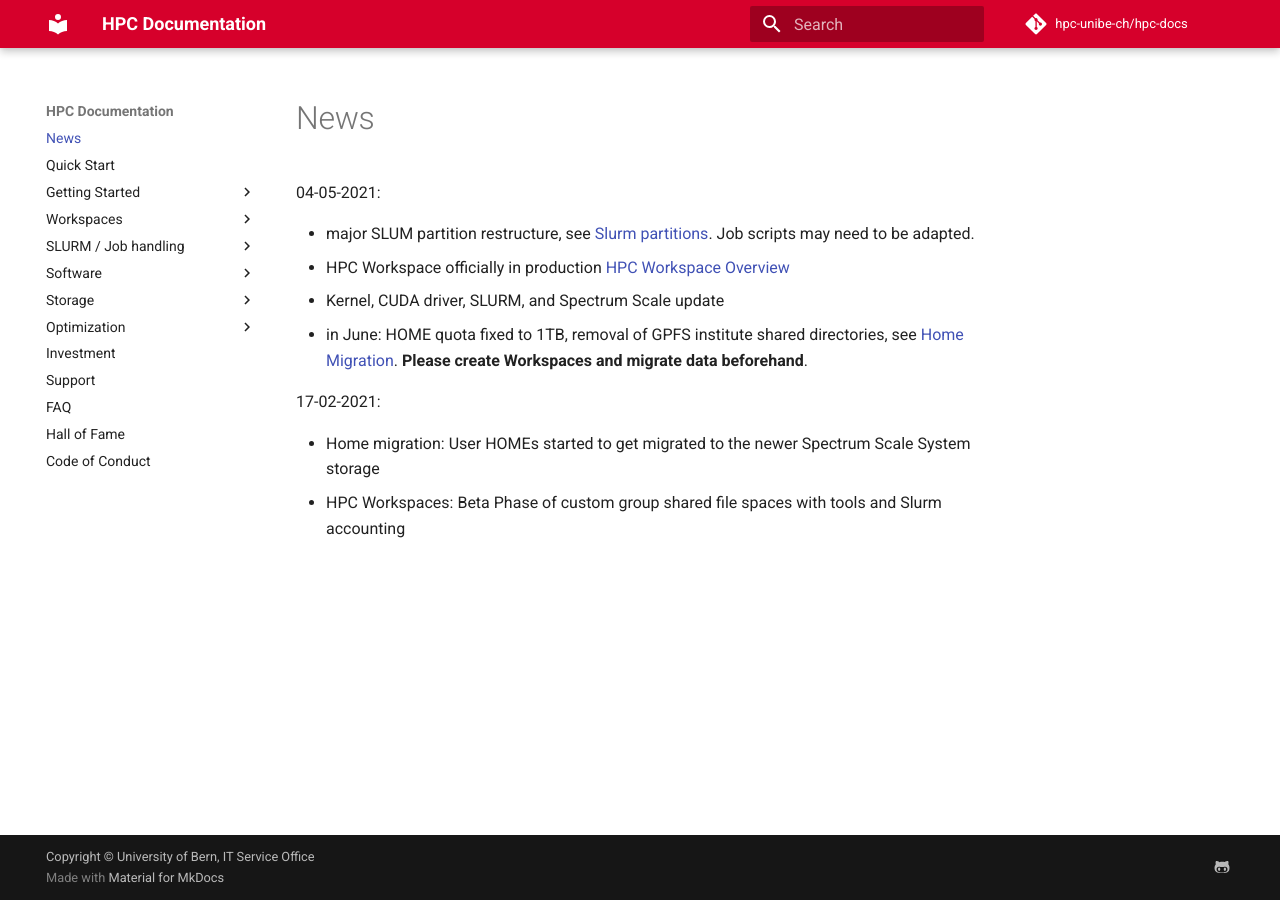
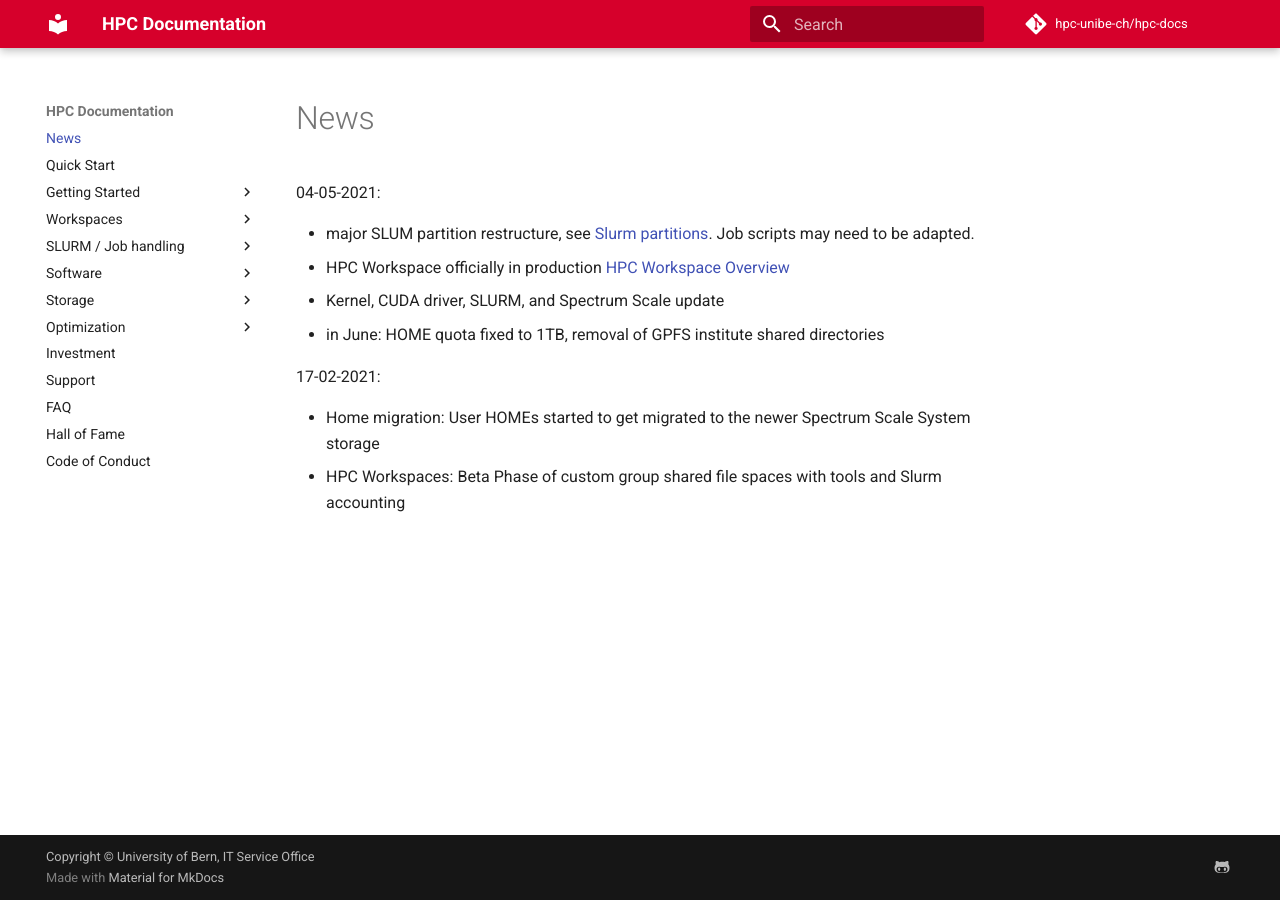
Before and after one commit to hpc-unibe-ch/hpc-unibe-ch.github.io, an MkDocs documentation site: the page built from docs/general/news.md, in a window 1280 px wide. Built offline with MkDocs 1.6.1 and Material for MkDocs 9.7.7, drawn with Linux system fonts in a browser that asks for light colours; comment, search, counter and statistics services are not loaded.

Commit message:
remove HOME_migration ref

```diff
--- a/docs/general/news.md
+++ b/docs/general/news.md
@@ -5,7 +5,7 @@
 - major SLUM partition restructure, see [Slurm partitions](../slurm/partitions.md). Job scripts may need to be adapted.
 - HPC Workspace officially in production [HPC Workspace Overview](../hpc-workspaces/workspaces.md)
 - Kernel, CUDA driver, SLURM, and Spectrum Scale update
-- in June: HOME quota fixed to 1TB, removal of GPFS institute shared directories, see [Home Migration](../HOME_migration.md#temporary-space-to-share-data). **Please create Workspaces and migrate data beforehand**.
+- in June: HOME quota fixed to 1TB, removal of GPFS institute shared directories
 
 17-02-2021:
 
```
